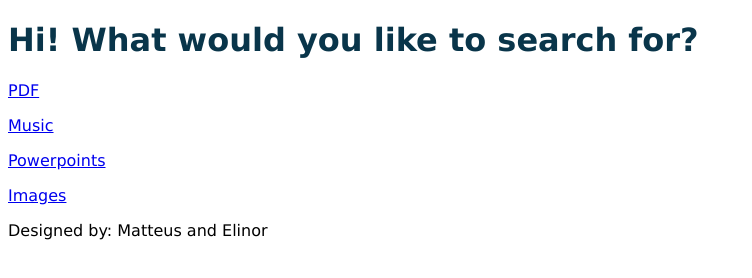
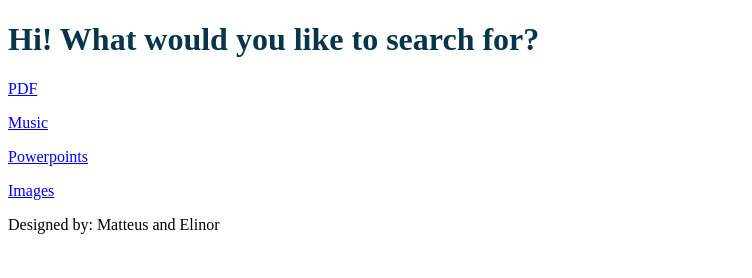
Before and after one commit to Matteus23/MatteusAndElinor, a website: page Client/index.html in a window 1280 px wide. Shown: the whole page, without its empty margins (0-752 px from the left). Drawn offline with Linux system fonts and the light colour scheme.

Commit message:
css for different pages

```diff
--- a/Client/index.html
+++ b/Client/index.html
@@ -9,7 +9,7 @@
   <link rel="stylesheet" href="style.css">
 </head>
 
-<body>
+<body class="index">
   <h1>Hi! What would you like to search for?</h1>
 
   <p><a href="pdfs.html">PDF</a></p>
--- a/Client/style.css
+++ b/Client/style.css
@@ -38,3 +38,7 @@ body {
   .searchResults {
     margin-top: 20px;
   }
+
+  .index {
+    font-family: 'Times New Roman';
+  }
```
